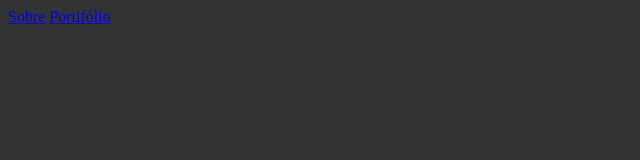
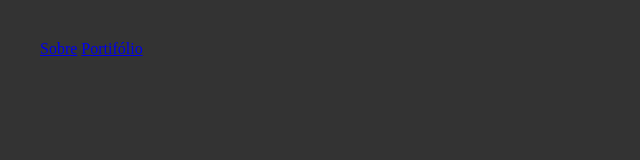
Before and after one commit to Gildinei/rocketseat-launchbase, a plain HTML site: page iniciando-no-front-end/aula-05-criando-estrutura-do-menu-com-html/index.html in a window 1280 px wide. Shown: the whole page, without its empty margins (0-640 px from the left). Drawn offline with Linux system fonts and the light colour scheme.

Commit message:
Aula 06: Espaçamento com CSS

```diff
--- a/iniciando-no-front-end/aula-05-criando-estrutura-do-menu-com-html/index.html
+++ b/iniciando-no-front-end/aula-05-criando-estrutura-do-menu-com-html/index.html
@@ -7,6 +7,10 @@
         body {
             background: #333;
             color: #fff;
+        }
+
+        header {
+            padding: 32px;
         }
     </style>
 </head>
```
